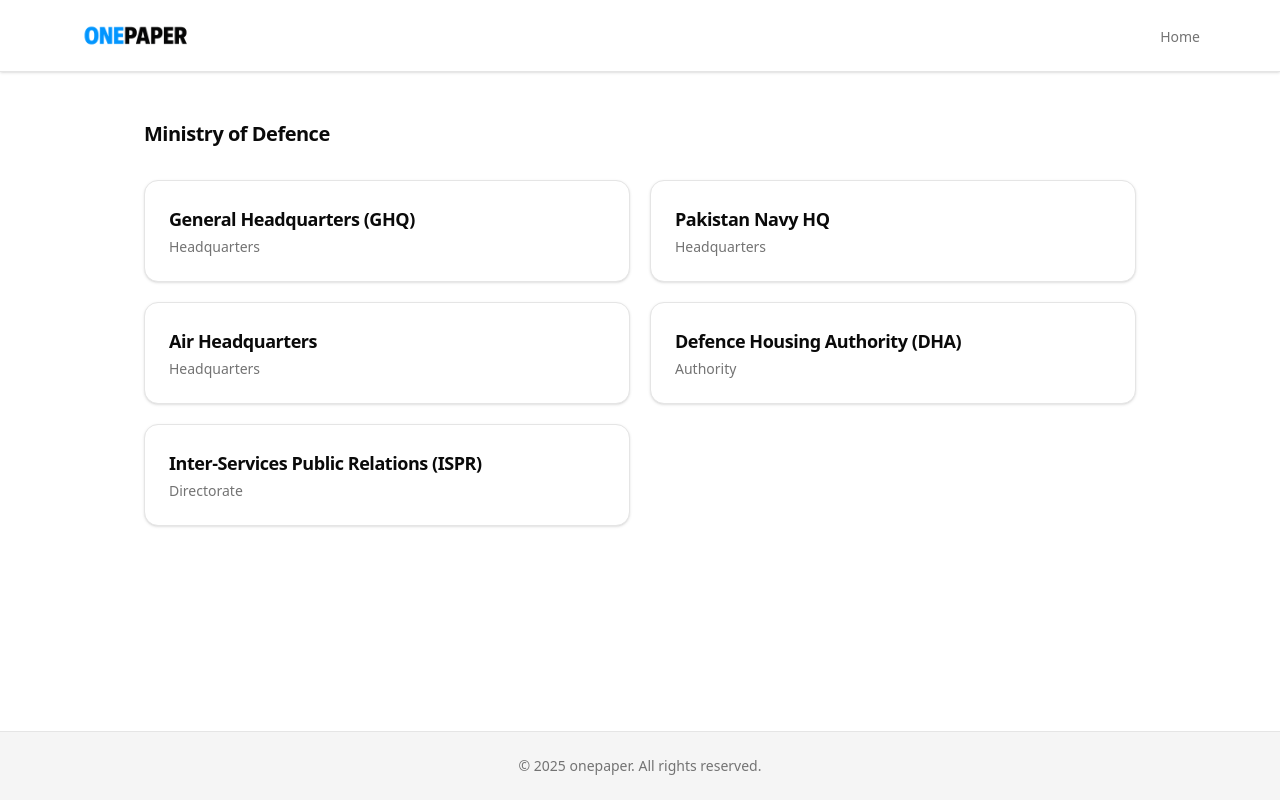
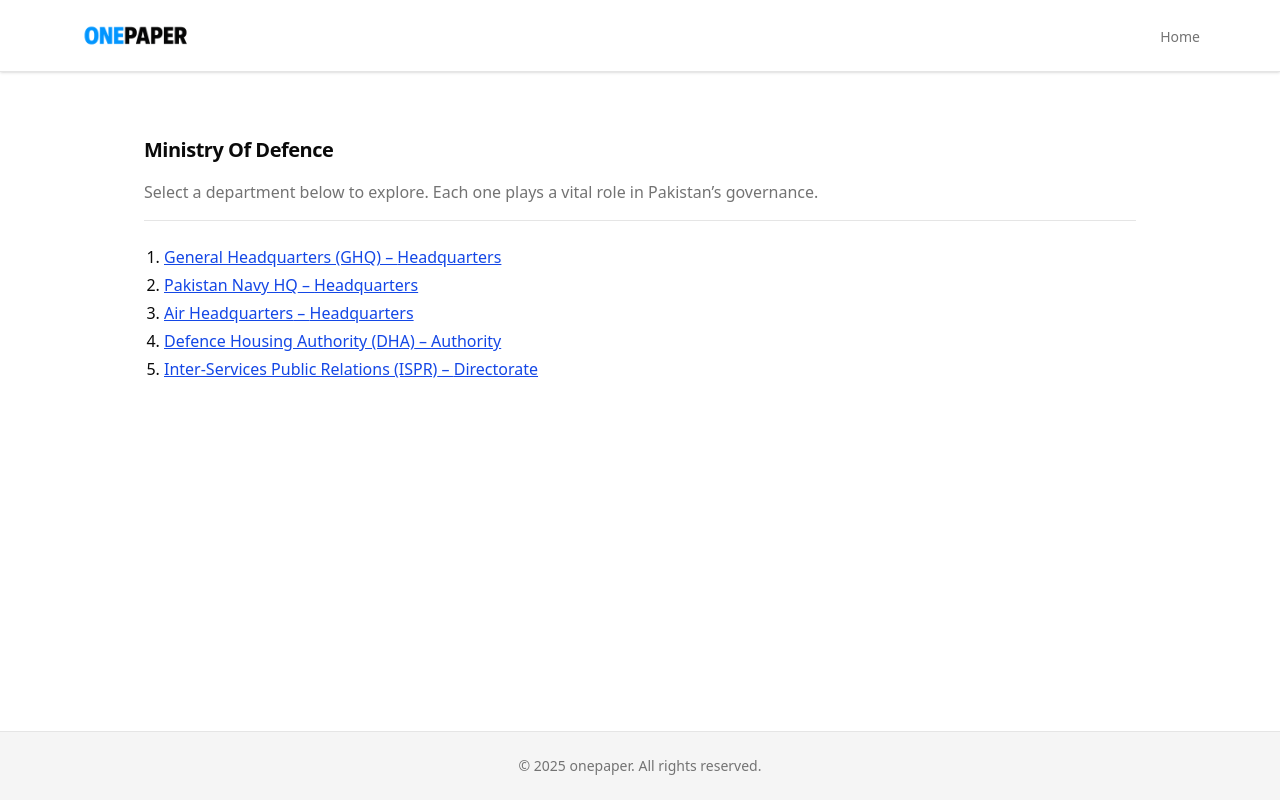
Before and after one commit to waqarkhan424/mcqs-app, a Next.js app: page /ministries/defence in a window 1280 px wide. Built offline with nearby package versions, Linux system fonts and the light colour scheme.

Commit message:
final commit

```diff
--- /dev/null
+++ b/app/components/ministry-department-links.tsx
@@ -0,0 +1,29 @@
+
+"use client"
+import Link from "next/link"
+import { Department } from "@/lib/ministries"
+
+export default function MinistryDepartmentLinks({
+    slug,
+    departments,
+}: {
+    slug: string
+    departments: Department[]
+}) {
+    return (
+        <div className="space-y-3">
+            <ol className="list-decimal pl-5 space-y-1">
+                {departments.map((dept, idx) => (
+                    <li key={idx}>
+                        <Link
+                            href={`/ministries/${slug}/${dept.slug}`}
+                            className="text-blue-700 underline font-medium hover:text-blue-900"
+                        >
+                            {dept.name} – {dept.type}
+                        </Link>
+                    </li>
+                ))}
+            </ol>
+        </div>
+    )
+}
--- a/app/ministries/[slug]/page.tsx
+++ b/app/ministries/[slug]/page.tsx
@@ -1,41 +1,26 @@
 import { ministries } from "@/lib/ministries"
 import { notFound } from "next/navigation"
-import { Card, CardContent } from "@/components/ui/card"
 import Typography from "@/components/ui/typography"
-import Link from "next/link"
-
-
+import MinistryDepartmentLinks from "@/app/components/ministry-department-links"
 
 export default async function MinistryPage({ params }: { params: { slug: string } }) {
     const { slug } = await params
-
     const ministry = ministries.find((m) => m.slug === slug)
 
     if (!ministry) return notFound()
 
     return (
-        <div className="px-4 pt-12 max-w-5xl mx-auto space-y-6">
-            <Typography variant="h2">{ministry.name}</Typography>
-            <div className="grid grid-cols-1 sm:grid-cols-2 gap-5">
+        <div className="px-4 pt-12 pb-20 sm:pt-16 sm:pb-28 max-w-5xl mx-auto space-y-6">
+            <div className="border-b pb-4 space-y-2">
+                <Typography variant="h2" className="capitalize">
+                    {ministry.name}
+                </Typography>
+                <Typography variant="p" className="text-muted-foreground">
+                    Select a department below to explore. Each one plays a vital role in Pakistan’s governance.
+                </Typography>
+            </div>
 
-                {ministry.departments.map((d) => (
-                    <Link
-                        key={d.slug}
-                        href={`/ministries/${slug}/${d.slug}`}
-                        passHref
-                    >
-                        <Card className="cursor-pointer">
-                            <CardContent>
-                                <Typography variant="h3">{d.name}</Typography>
-                                <Typography className="text-sm text-muted-foreground">
-                                    {d.type}
-                                </Typography>
-                            </CardContent>
-                        </Card>
-                    </Link>
-                ))}
-
-            </div>
+            <MinistryDepartmentLinks slug={slug} departments={ministry.departments} />
         </div>
     )
 }
```
